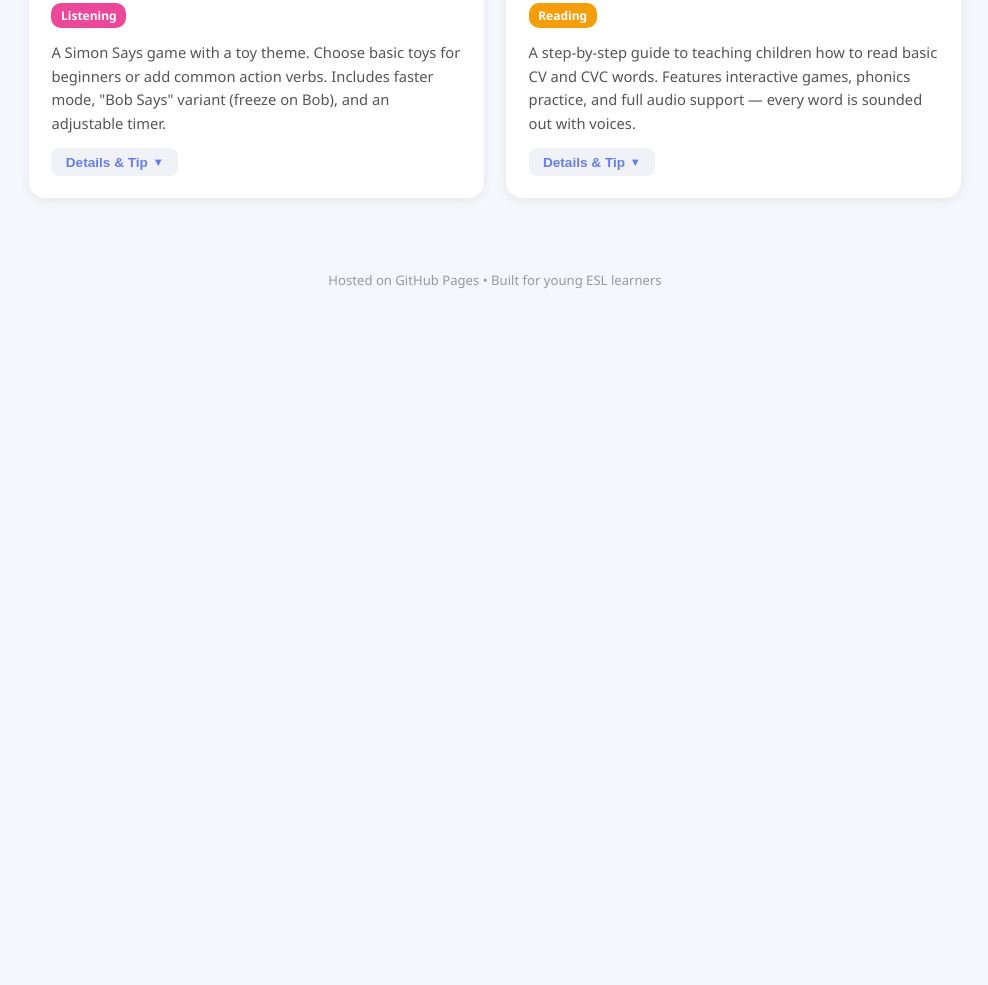
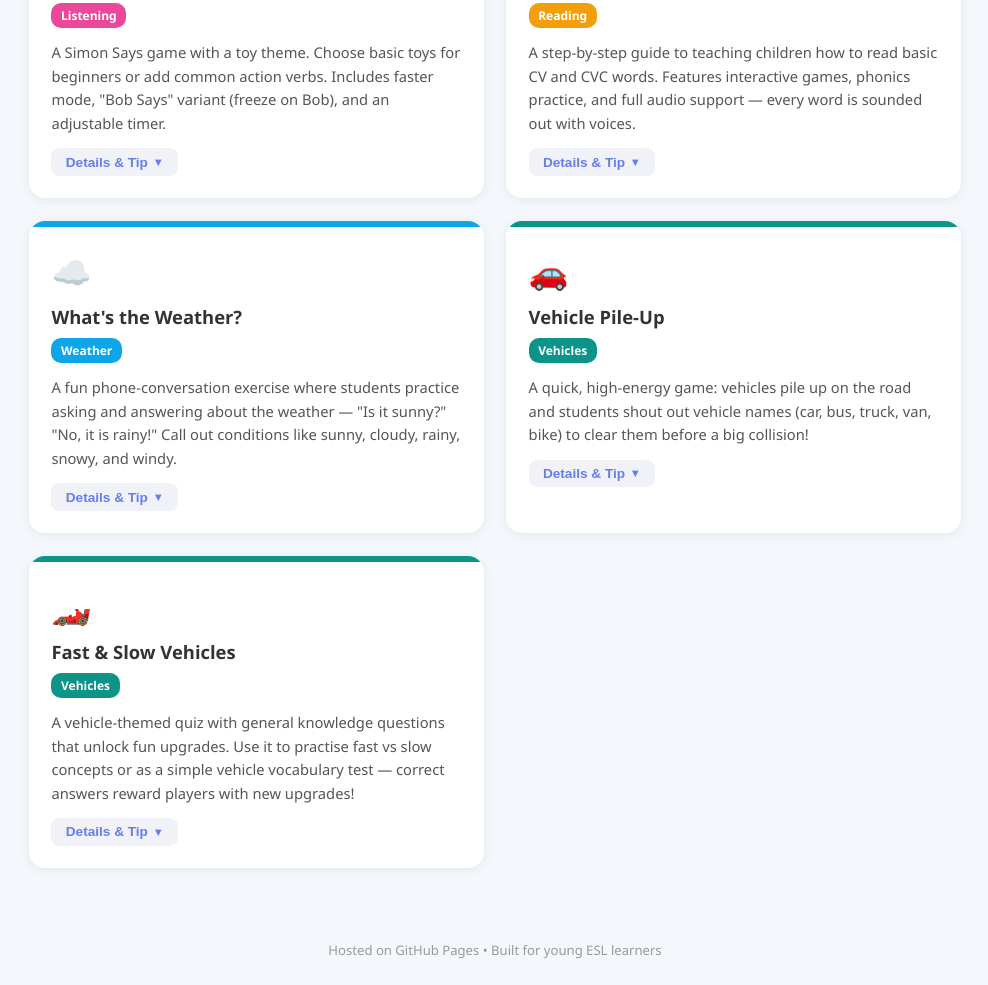
Before and after one commit to englishwithc/young-learners, a plain HTML site: page index.html in a window 1280 px wide. Shown: the part 1760-2745 px from the top of the page, without its empty margins (145-1133 px from the left). Before the commit the page ends 2075 px from the top, so only its background shows below. Drawn offline with Linux system fonts and the light colour scheme.

Commit message:
Add Weather and Vehicles games to the hub

```diff
--- a/index.html
+++ b/index.html
@@ -169,6 +169,8 @@
     .cat-shapes     { background: #a855f7; }
     .cat-listening  { background: #ec4899; }
     .cat-reading    { background: #f59e0b; color: #fff; }
+    .cat-weather    { background: #0ea5e9; }
+    .cat-vehicles   { background: #0d9488; }
 
     footer {
       text-align: center;
@@ -205,6 +207,8 @@
     <button data-filter="shapes">Shapes</button>
     <button data-filter="listening">Listening</button>
     <button data-filter="reading">Reading</button>
+    <button data-filter="weather">Weather</button>
+    <button data-filter="vehicles">Vehicles</button>
   </div>
 
   <main class="grid" id="grid"></main>
@@ -302,6 +306,33 @@ const GAMES = [
     url: './read/cv-cvc-reading/',
     desc: 'A step-by-step guide to teaching children how to read basic CV and CVC words. Features interactive games, phonics practice, and full audio support — every word is sounded out with voices.',
     tip: 'Perfect for early readers! Students progress from 2-letter blends (CV) to 3-letter words (CVC), building confidence with each level.'
+  },
+  {
+    title: "What's the Weather?",
+    emoji: '☁️',
+    category: ['weather'],
+    bandColor: '#0ea5e9',
+    url: './weather/whats-the-weather/',
+    desc: 'A fun phone-conversation exercise where students practice asking and answering about the weather — "Is it sunny?" "No, it is rainy!" Call out conditions like sunny, cloudy, rainy, snowy, and windy.',
+    tip: 'Great for speaking practice in pairs: have one student pretend to call and ask the weather, then swap roles.'
+  },
+  {
+    title: 'Vehicle Pile-Up',
+    emoji: '🚗',
+    category: ['vehicles'],
+    bandColor: '#0d9488',
+    url: './vehicles/vehicle-pile-up/',
+    desc: 'A quick, high-energy game: vehicles pile up on the road and students shout out vehicle names (car, bus, truck, van, bike) to clear them before a big collision!',
+    tip: 'Perfect for rapid vocabulary recall — students name vehicles as fast as they can to keep the road clear.'
+  },
+  {
+    title: 'Fast & Slow Vehicles',
+    emoji: '🏎️',
+    category: ['vehicles'],
+    bandColor: '#0d9488',
+    url: './vehicles/vehicles-fast-slow/',
+    desc: 'A vehicle-themed quiz with general knowledge questions that unlock fun upgrades. Use it to practise fast vs slow concepts or as a simple vehicle vocabulary test — correct answers reward players with new upgrades!',
+    tip: 'Great as a warm-up or review: students answer questions to earn upgrades and keep their vehicles rolling.'
   }
 ];
 
```
